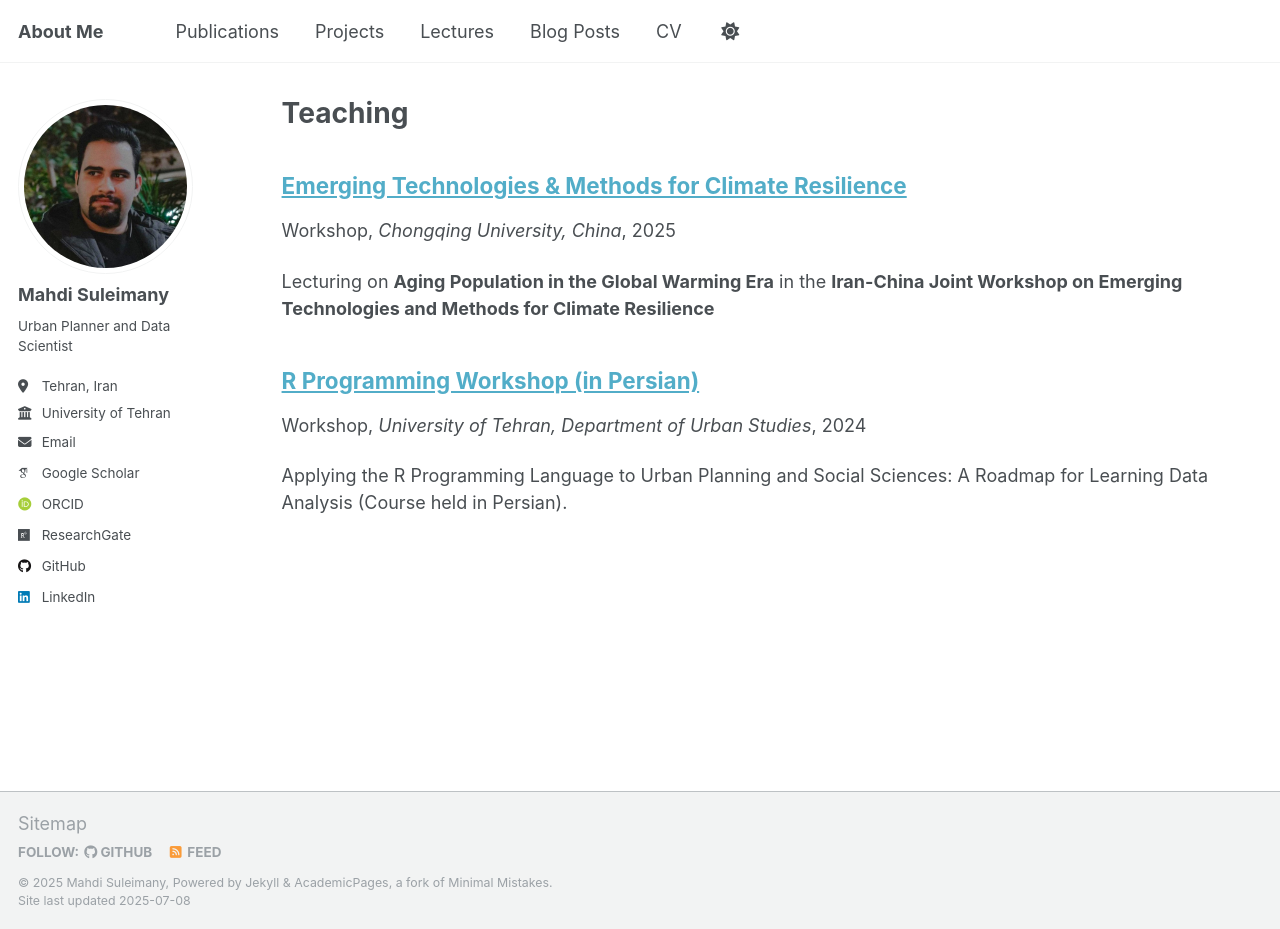
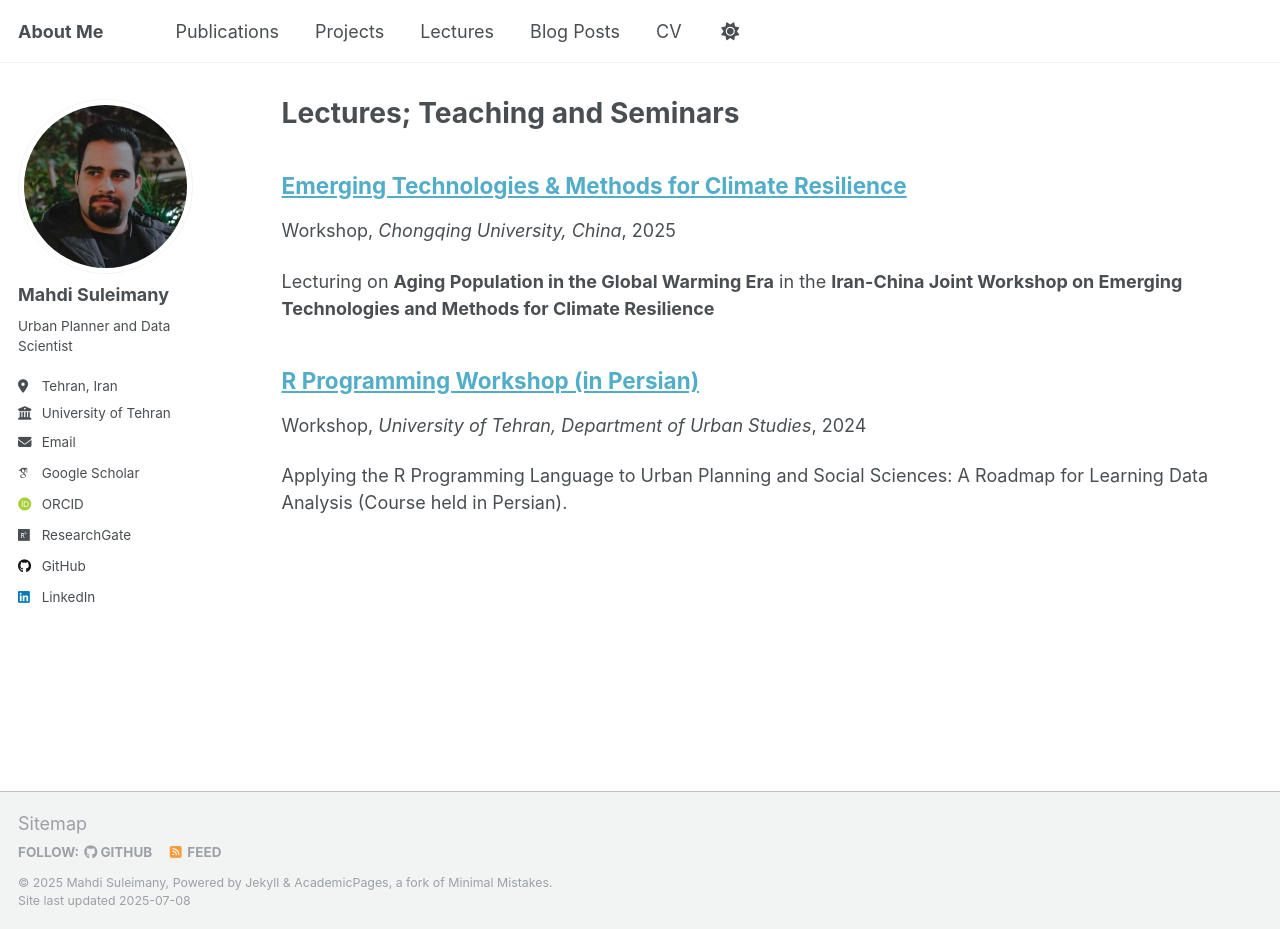
Before and after one commit to mo-soleimani/mo-soleimani.github.io, a Jekyll site: the page built from _pages/teaching.html, in a window 1280 px wide and 929 px high. Built offline with Jekyll 4.4.1, drawn with Linux system fonts in a browser that asks for light colours; some web fonts are replaced.

Commit message:
Update teaching.html

```diff
--- a/_pages/teaching.html
+++ b/_pages/teaching.html
@@ -1,6 +1,6 @@
 ---
 layout: archive
-title: "Teaching"
+title: "Lectures; Teaching and Seminars"
 permalink: /teaching/
 author_profile: true
 ---
```
